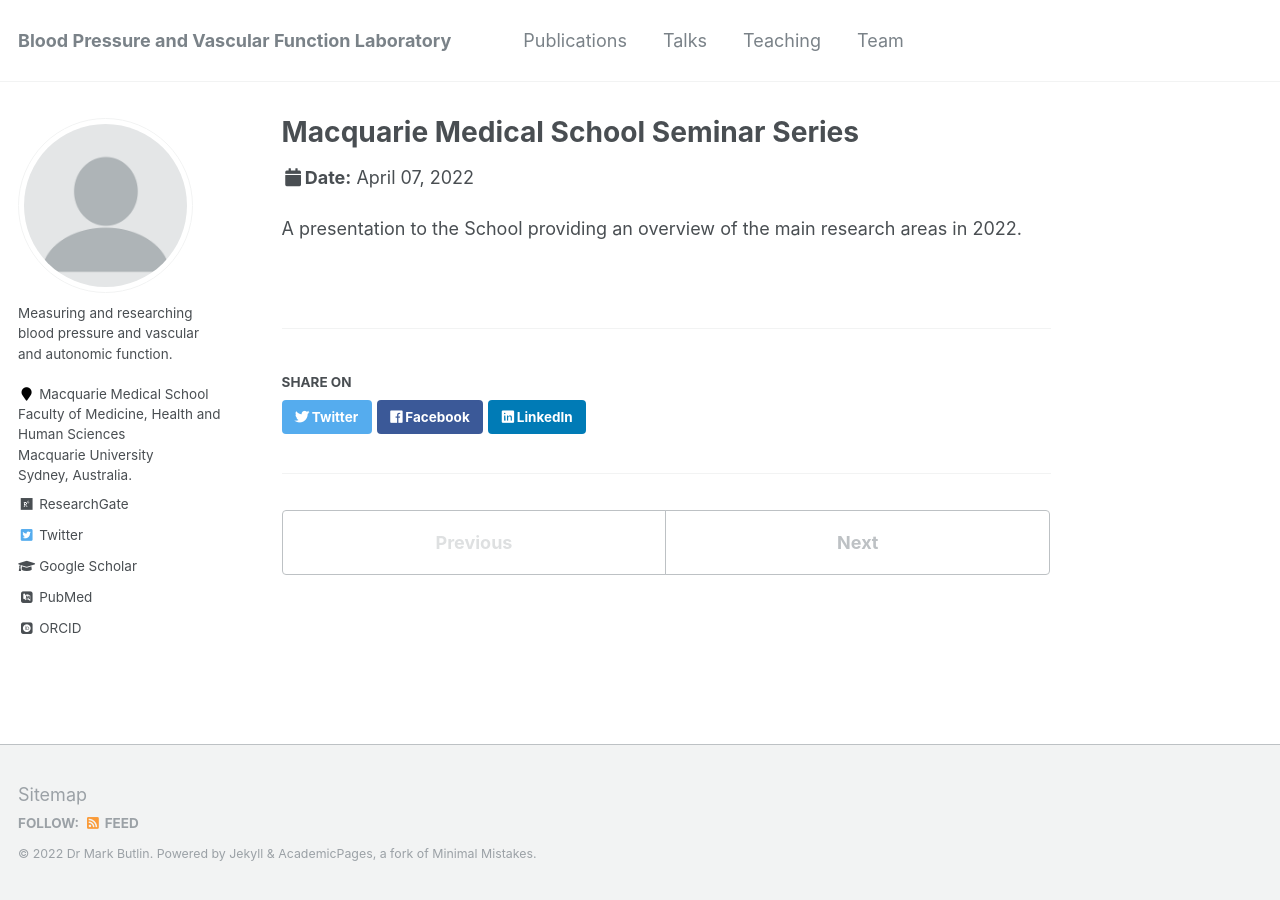
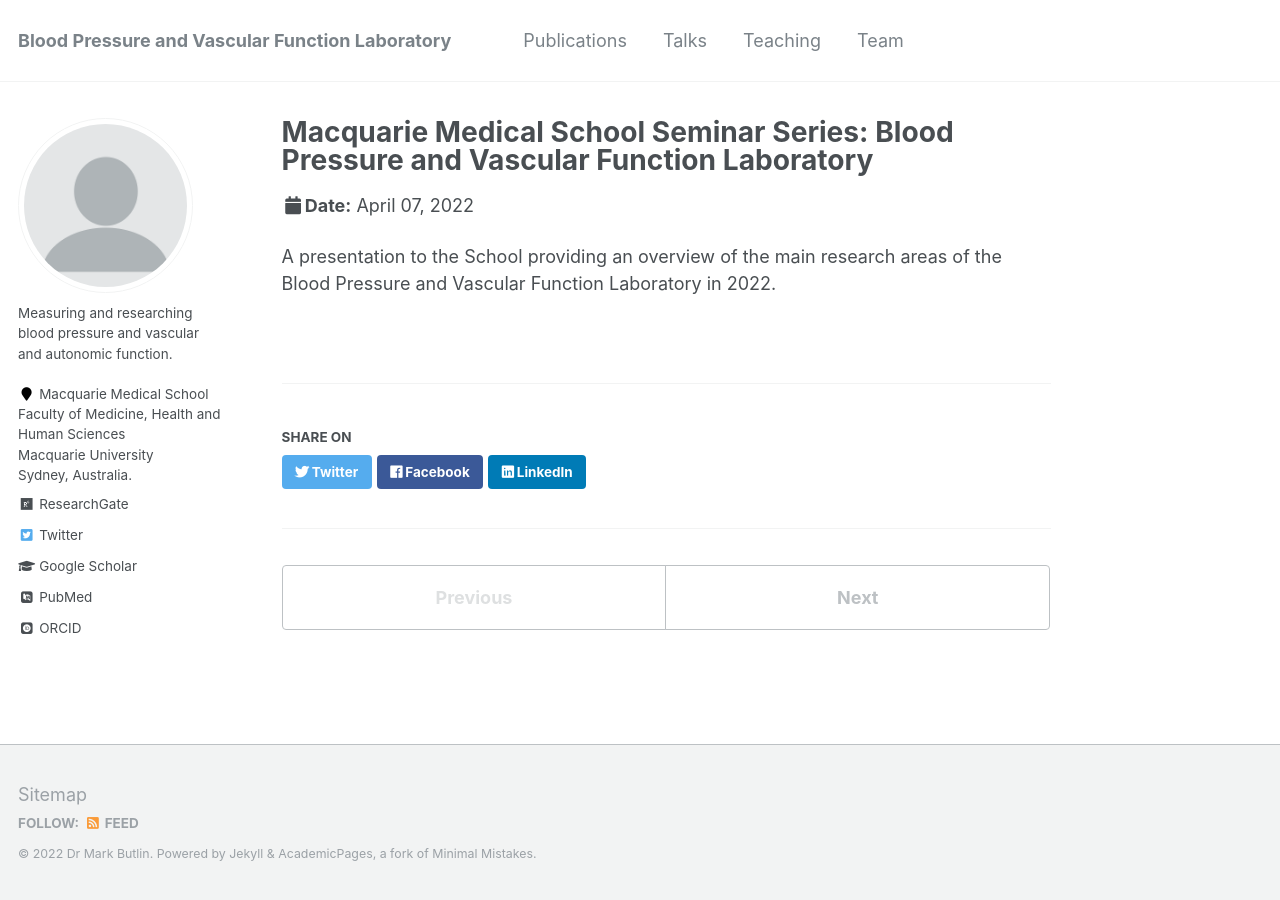
Before and after one commit to bpaflab/bpaflab.github.io, a Jekyll site: the page built from _talks/2022-04-07-MMS-seminar.md, in a window 1280 px wide. Built offline with Jekyll 4.4.1, drawn with Linux system fonts in a browser that asks for light colours; some web fonts are replaced.

Commit message:
talk permalink fix
Attempt to fix permalink of talks to link to presentation folder within butlin.github.io folder

```diff
--- a/_talks/2022-04-07-MMS-seminar.md
+++ b/_talks/2022-04-07-MMS-seminar.md
@@ -1,11 +1,11 @@
 ---
-title: "Macquarie Medical School Seminar Series"
+title: "Macquarie Medical School Seminar Series: Blood Pressure and Vascular Function Laboratory"
 collection: talks
 type: "Invited talk"
-permalink: /presentations/index_2022_bpvf_overview.html
+permalink: butlin.github.io/presentations/index_2022_bpvf_overview.html
 venue: "Macquarie Medical School, Macquarie University."
 date: 2022-04-07
 location: "Sydney, Australia"
 ---
 
-A presentation to the School providing an overview of the main research areas in 2022.
+A presentation to the School providing an overview of the main research areas of the Blood Pressure and Vascular Function Laboratory in 2022.
```
Also changed, not shown: _talks/2022-04-27-HBPRCA-masterclass.md (+3 -4 lines).
